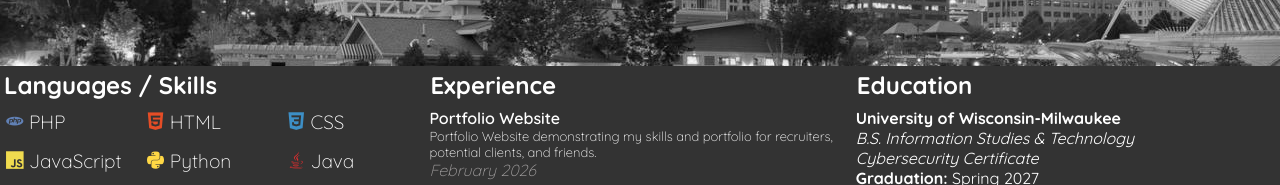
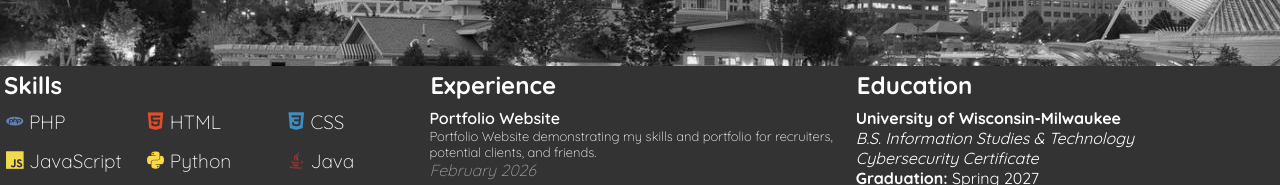
Before and after one commit to BauerButBauerDied/simple-portfolio, a plain HTML site: page index.html in a window 1280 px wide. Shown: the part 549-734 px from the top of the page. Drawn offline with nearby package versions, Linux system fonts and the light colour scheme.

Commit message:
Rename skills section

```diff
--- a/index.html
+++ b/index.html
@@ -47,7 +47,7 @@
         </div>
         <div class="container">
             <div class="container-item">
-                <h2>Languages / Skills</h2>
+                <h2>Skills</h2>
                 <div class="project-list">
                     <div class="list-item">
                         <p><i class="devicon-php-plain colored"></i> PHP</p>
```
